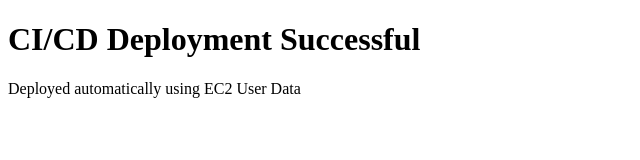
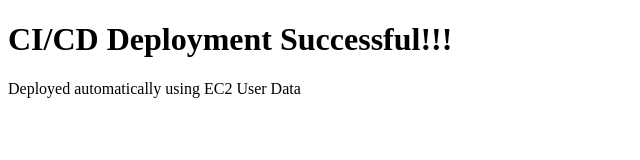
Before and after one commit to Sinchana2319/Automating-Application-Deployment-Using-a-CI-CD-Pipeline, a plain HTML site: page index.html in a window 1280 px wide. Shown: the full height of the page, 0-640 px from the left. Drawn offline with Linux system fonts and the light colour scheme.

Commit message:
Update index.html

```diff
--- a/index.html
+++ b/index.html
@@ -4,7 +4,7 @@
 <title>CI/CD Demo</title>
 </head>
 <body>
-<h1>CI/CD Deployment Successful</h1>
+<h1>CI/CD Deployment Successful!!!</h1>
 <p>Deployed automatically using EC2 User Data</p>
 </body>
 </html>
```
